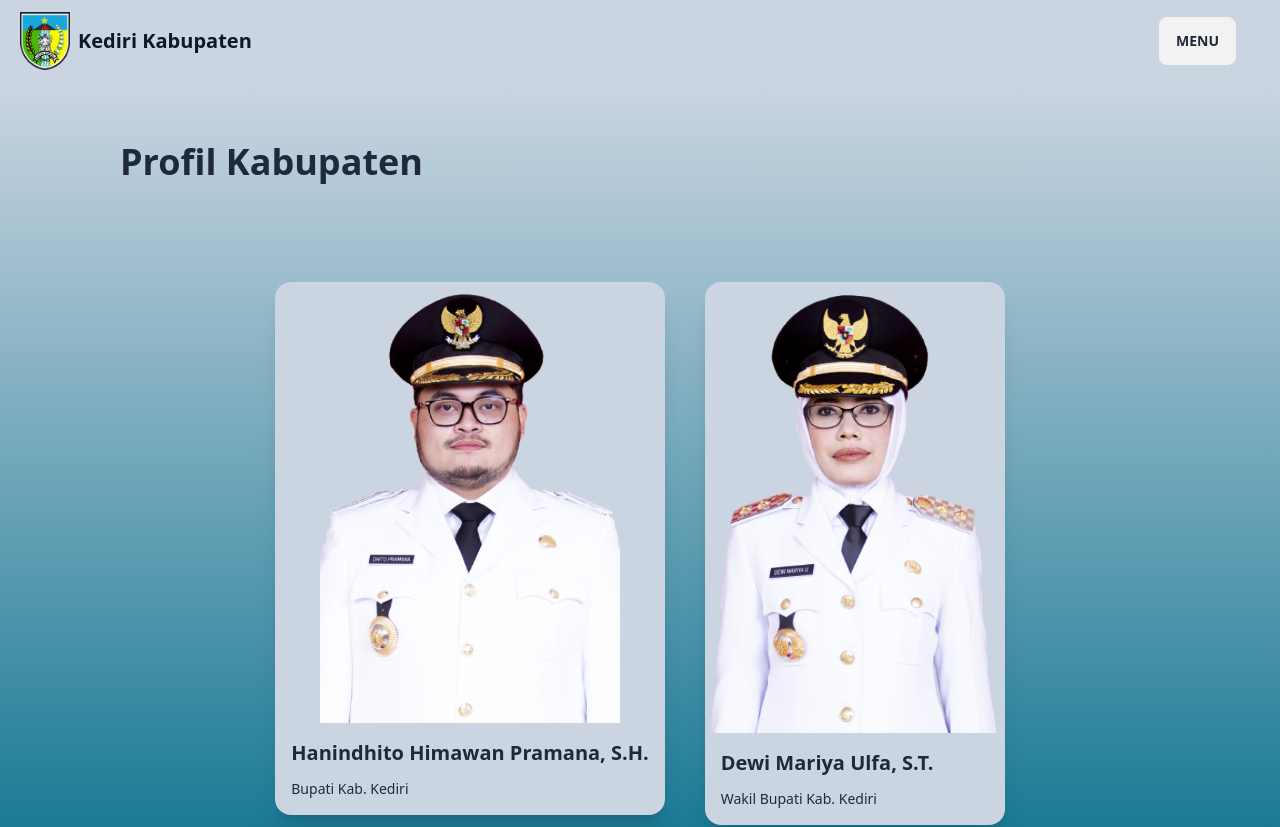
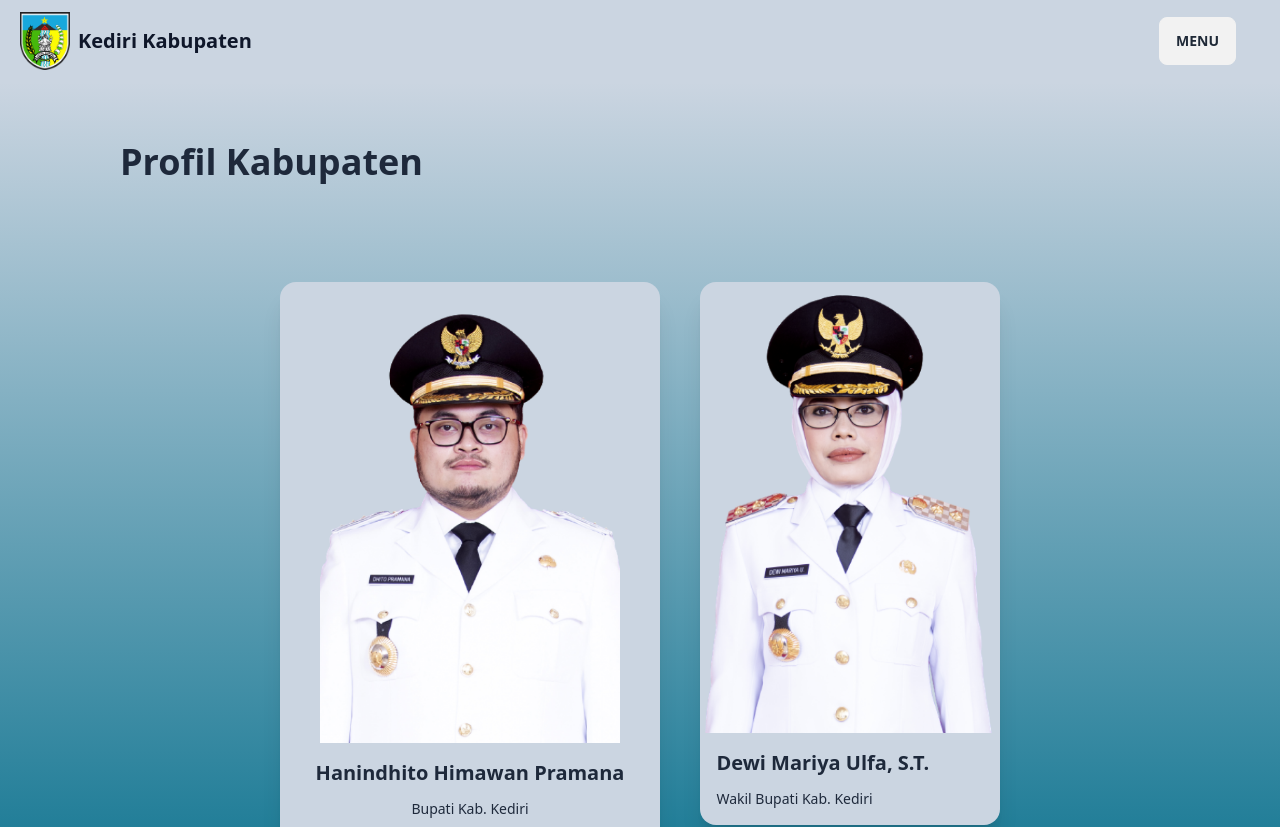
Before and after one commit to alfazh123/redesign_kedirikab, a Next.js app: page /profil in a window 1280 px wide. Shown: the top 827 px of the page. Built offline with nearby package versions, Linux system fonts and the light colour scheme.

Commit message:
make modal image in profil image

```diff
--- /dev/null
+++ b/src/component/ModalImage.js
@@ -0,0 +1,124 @@
+import React from 'react';
+import Image from 'next/image';
+
+export default function ModalImage({
+    src,
+    alt,
+    name,
+    position,
+    ttl,
+    alamat,
+    pend1,
+    pend2,
+    pend3,
+    pend4,
+}) {
+    return (
+        <div>
+            {/* You can open the modal using document.getElementById('ID').showModal() method */}
+
+            <button
+                onClick={() =>
+                    document.getElementById('my_modal_4').showModal()
+                }
+            >
+                <div className="card card-compact w-62 p-5 bg-slate-300 shadow-xl">
+                    <figure>
+                        <Image
+                            src={src}
+                            id="figure"
+                            alt={alt}
+                            width={300}
+                            height={200}
+                        />
+                    </figure>
+                    <div id="profil-singkat-bupati" className="card-body">
+                        <h2 className="card-title">{name}</h2>
+                        <p>{position}</p>
+                    </div>
+                </div>
+            </button>
+            <dialog
+                id="my_modal_4"
+                className="modal flex justify-center bg-slate-500 bg-opacity-50"
+            >
+                <div className="modal-box min-w-max max-w-5xl bg-slate-300">
+                    <div className="flex flex-col bg-slate-300 justify-center p-4 rounded-md max-w-md">
+                        <div className="flex justify-center">
+                            <Image
+                                src={src}
+                                id="figure"
+                                alt={alt}
+                                width={300}
+                                height={200}
+                            />
+                        </div>
+
+                        <ul className="py-5">
+                            <li>
+                                <p>Tempat/Tanggal lahir : {ttl}</p>
+                            </li>
+                            <li>
+                                <p>Alamat : {alamat}</p>
+                            </li>
+                            <li>
+                                <h3>
+                                    Riwayat Pendidikan :<br></br>
+                                </h3>
+                                <ul className="list-disc pl-10">
+                                    <li>
+                                        <p>{pend1}</p>
+                                    </li>
+                                    <li>
+                                        <p>{pend2}</p>
+                                    </li>
+                                    <li>
+                                        <p>{pend3}</p>
+                                    </li>
+                                    <li>
+                                        <p>{pend4}</p>
+                                    </li>
+                                </ul>
+                            </li>
+                        </ul>
+                    </div>
+                    {/* <div className="card card-compact w-62 bg-slate-300 shadow-xl">
+                        <figure>
+                            <Image
+                                src={src}
+                                id="figure"
+                                alt={alt}
+                                width={300}
+                                height={200}
+                            />
+                        </figure>
+                        <div id="profil-singkat-bupati" className="card-body">
+                            <h2 className="card-title">
+                                Hanindhito Himawan Pramana, S.H.
+                            </h2>
+                            <p>Bupati Kab. Kediri</p>
+
+                            <ul>
+                                <li>
+                                    <p>Tempat/Tanggal lahir :</p>
+                                </li>
+                                <li>
+                                    <p>Agama :</p>
+                                </li>
+                                <li>
+                                    <p>Alamat :</p>
+                                </li>
+                            </ul>
+                        </div>
+                    </div> */}
+                    <div className="modal-action">
+                        <form method="dialog">
+                            {/* if there is a button, it will close the modal */}
+                            <button className="btn">Close</button>
+                        </form>
+                    </div>
+                </div>
+            </dialog>
+        </div>
+    );
+}
--- a/src/pages/profil.js
+++ b/src/pages/profil.js
@@ -2,6 +2,7 @@ import React from 'react';
 import Image from 'next/image';
 import Navbar from '@/component/navbar';
 import Footer from '@/component/footer';
+import ModalImage from '@/component/ModalImage';
 
 export default function Profil() {
     return (
@@ -19,26 +20,24 @@ export default function Profil() {
                 >
                     <ul className="flex md:flex-row flex-col">
                         <li className="mx-5 mb-5">
-                            <div className="card card-compact w-62 bg-slate-300 shadow-xl">
-                                <figure>
-                                    <Image
-                                        src="/bupatikedirikab.png"
-                                        id="image-bupati"
-                                        alt="Shoes"
-                                        width={300}
-                                        height={200}
-                                    />
-                                </figure>
-                                <div
-                                    id="profil-singkat-bupati"
-                                    className="card-body"
-                                >
-                                    <h2 className="card-title">
-                                        Hanindhito Himawan Pramana, S.H.
-                                    </h2>
-                                    <p>Bupati Kab. Kediri</p>
-                                </div>
-                            </div>
+                            <ModalImage
+                                src="/bupatikedirikab.png"
+                                alt="Bupati Kediri"
+                                name="Hanindhito Himawan Pramana"
+                                position={'Bupati Kab. Kediri'}
+                                ttl={'Kediri, 31 Juli 1992'}
+                                alamat={
+                                    'Pendopo Kabupaten Kediri Jl. Panglima Sudirman No. 141 Kediri'
+                                }
+                                pend1={
+                                    'SD Islam Al Azhar 6 Jaka Permai (1998 - 2004)'
+                                }
+                                pend2={'SMP Labschool Kebayoran (2004 - 2007)'}
+                                pend3={'SMA Negeri 82 Jakarta (2007 - 2010)'}
+                                pend4={
+                                    'Fakultas Hukum Universitas Gajah Mada (2010 - 2017)'
+                                }
+                            />
                         </li>
                         <li className="mx-5">
                             <div className="card card-compact w-62 bg-slate-300 shadow-xl">
```
